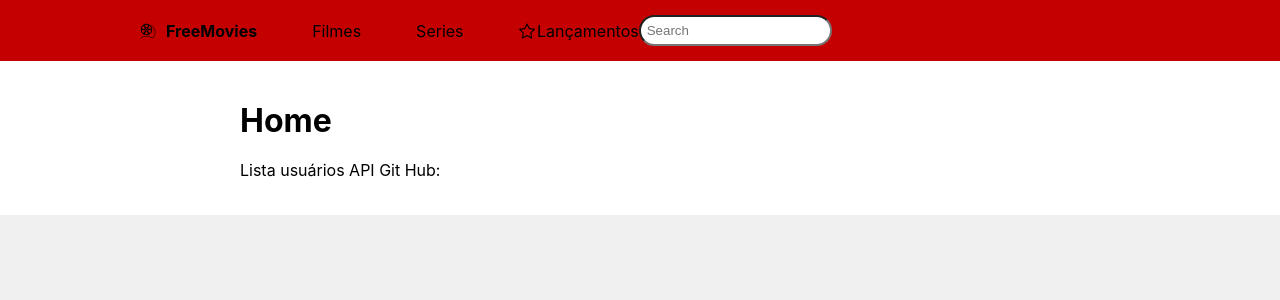
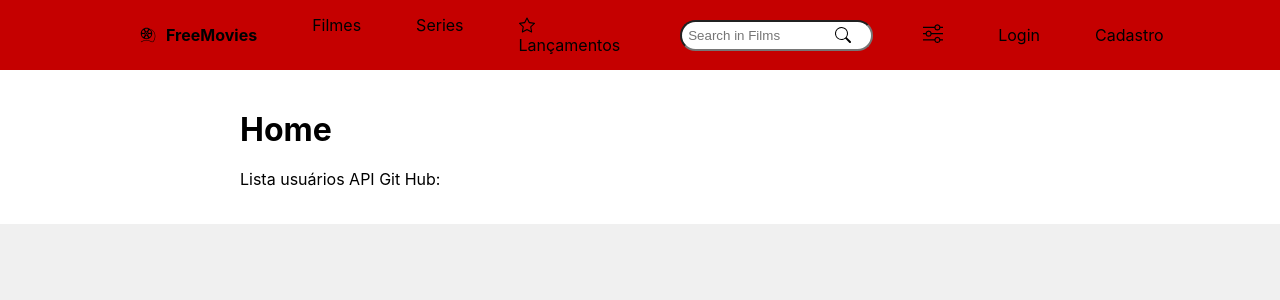
Before and after one commit to MicaLari/projetoweb3-react, a React (Create React App) app: page / in a window 1280 px wide. Shown: the top 300 px of the page. Built offline with nearby package versions, Linux system fonts and the light colour scheme.

Commit message:
Import, creation de div,

```diff
--- a/src/components/Header.js
+++ b/src/components/Header.js
@@ -1,8 +1,8 @@
 import './Header.css'
 import {GiFilmSpool as Film} from 'react-icons/gi'
 import { NavLink, Link } from 'react-router-dom'
-import { BsStar as Estrela } from "react-icons/bs";
-// import Button from 'react-bootstrap/Button';
+import { BsStar as Estrela, BsSearch as Busca, BsSliders as Filtro } from "react-icons/bs";
+import Button from 'react-bootstrap/Button';
 import Form from 'react-bootstrap/Form';
 
 const Header = () => {
@@ -22,14 +22,28 @@ const Header = () => {
               <li><Estrela className='icon-type'/>   <NavLink to='/lancamentos' end>Lançamentos</NavLink> </li>
             </ul>
           </nav>
+          <div className="test">
             <Form className="search">
               <Form.Control
                 type="search"
-              placeholder="Search"
+                placeholder="Search in Films"
                 className="me-2"
                 aria-label="Search"
               />
+              <Busca className='icon-search' />
             </Form>
+          </div>
+
+          <div className='Icon'>
+            <Button variant="outline-light" className='Button'> <Filtro className='icon-filtter' /> </Button>{' '}
+          </div>
+
+          <nav>
+            <ul>
+              <li><NavLink to='/Login' end>Login</NavLink></li>
+              <li><NavLink to='/Cadastro' end>Cadastro</NavLink></li>
+            </ul>
+          </nav>
         </div>
     </div>
 
```
Lines whose indentation alone changed are shown as unchanged.
